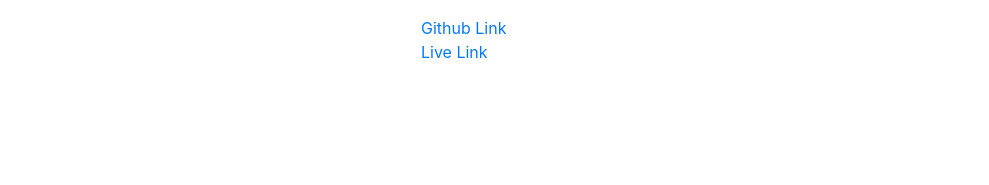
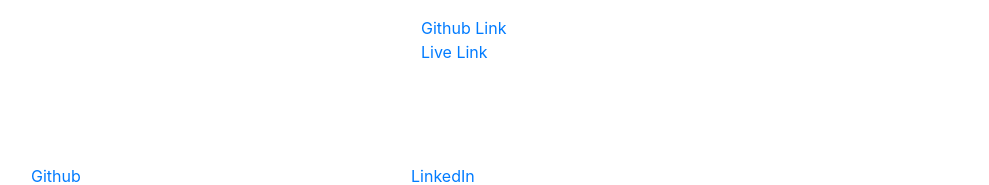
Before and after one commit to SM91wilson/React-Portfolio, a React (Create React App) app in the folder my-portfolio/: page / in a window 1280 px wide. Shown: the part 1524-1709 px from the top of the page, without its empty margins (54-1043 px from the left). Before the commit the page ends 1588 px from the top, so only its background shows below. Built offline with nearby package versions, Linux system fonts and the light colour scheme.

Commit message:
added contact links

```diff
--- a/my-portfolio/src/App.js
+++ b/my-portfolio/src/App.js
@@ -5,6 +5,7 @@ import Picture from "../src/components/pictureCard/picture";
 import Blurb from "../src/components/profileBlurb/blurb";
 import Skills from "../src/components/skills/skills";
 import Projects from "../src/components/projects/projects";
+import Contact from "../src/components/contact/contact";
 
 
 function App() {
@@ -22,6 +23,9 @@ function App() {
         <div className='row mt-20 projDiv'>
           <Projects />
         </div>
+        <div className='row mt-20 contactDiv'>
+          <Contact />
+        </div>
       </div>
     </div>
   );
--- /dev/null
+++ b/my-portfolio/src/components/contact/contact.js
@@ -0,0 +1,20 @@
+import React from 'react';
+
+class Contact extends React.Component{
+    render(){
+        return(
+            <div className='container'>
+                <div className='row'>
+                    <div className='col-4'>
+                        <a href='https://github.com/SM91wilson'>Github</a>
+                    </div>
+                    <div className='col-4'>
+                        <a href='https://www.linkedin.com/in/simon-wilson-0b41521a6/'>LinkedIn</a>
+                    </div>
+                </div>
+            </div>
+        )
+    }
+}
+
+export default Contact;
```
